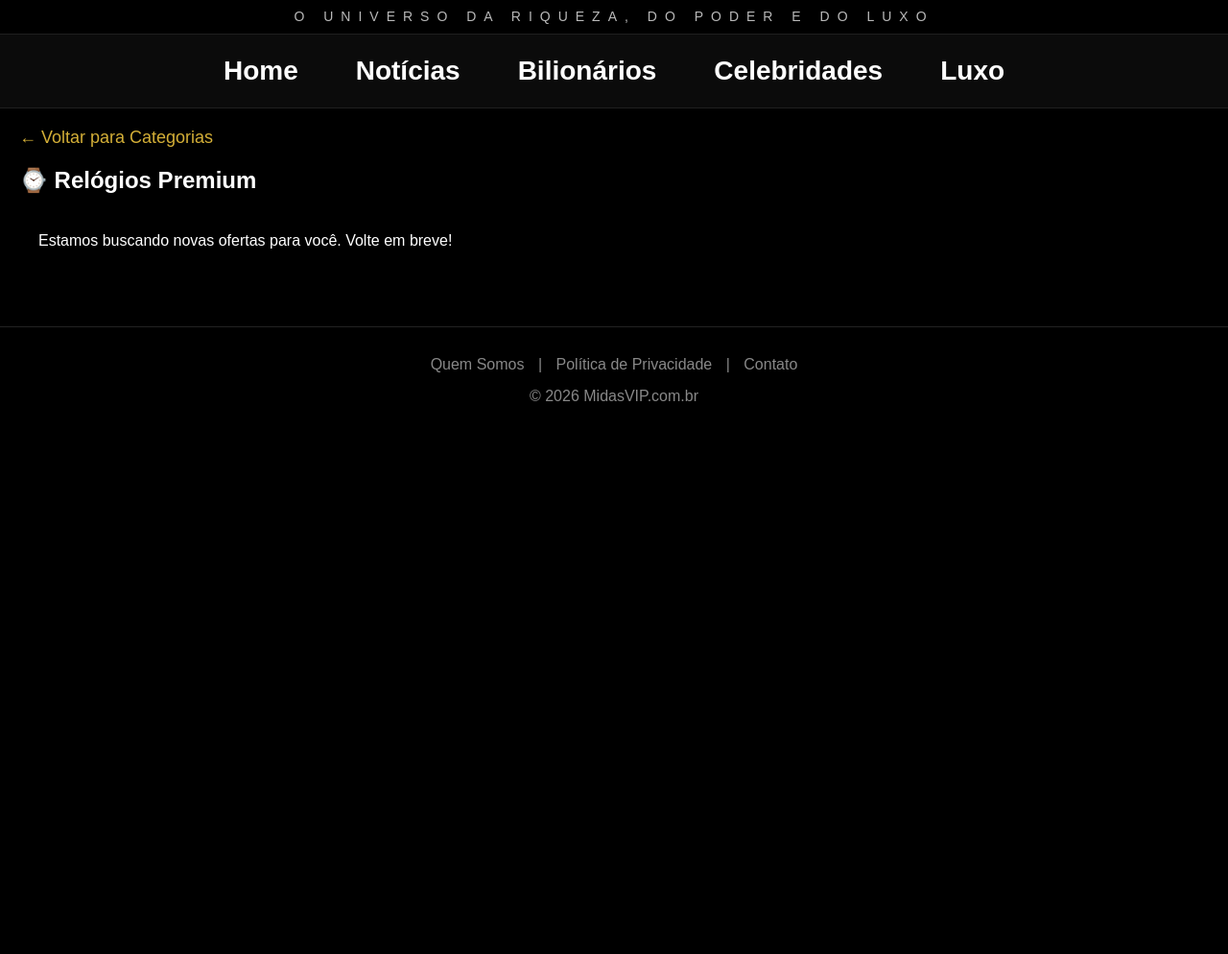
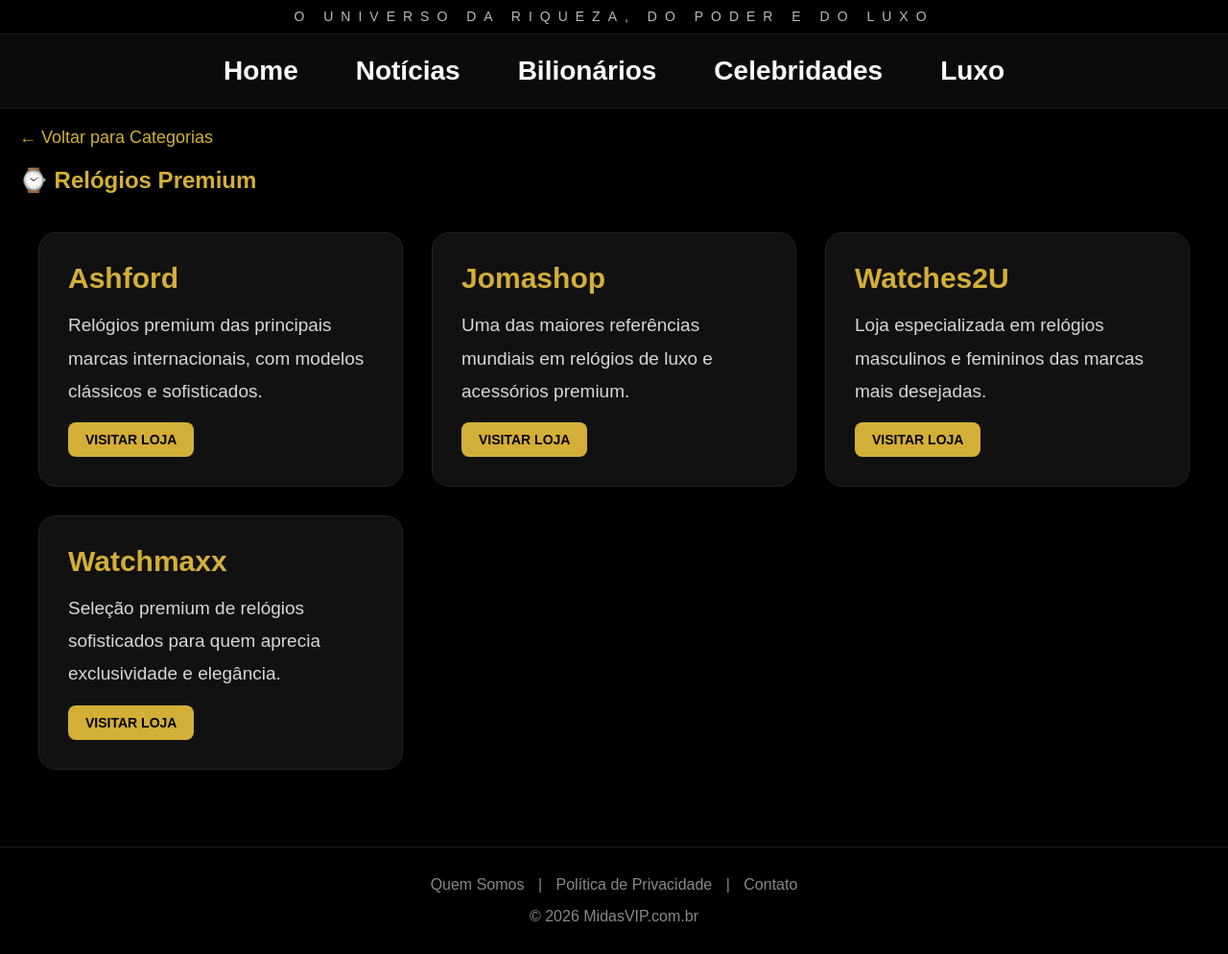
Before and after one commit to roney-midasvip/midasvip, a Flask app: page /relogios in a window 1280 px wide. Shown: the part 384-1378 px from the top of the page at 96% size. Before the commit the page ends 802 px from the top, so only its background shows below. Run offline with Flask 3, Linux system fonts and the light colour scheme; data that the repository does not hold is empty.

Commit message:
Update relogios.html

```diff
--- a/templates/relogios.html
+++ b/templates/relogios.html
@@ -7,47 +7,67 @@
 <div style="max-width: 1400px; margin: 20px auto; padding: 0 20px;">
 
     <a href="/midasvip-select"
-       style="color: #d4af37; text-decoration: none; font-size: 18px; display: inline-block; margin-bottom: 20px;">
-        ← Voltar para Categorias
+       style="color:#d4af37;text-decoration:none;font-size:18px;display:inline-block;margin-bottom:20px;">
+       ← Voltar para Categorias
     </a>
 
-    <h2>⌚ Relógios Premium</h2>
+    <h2 style="color:#d4af37;margin-bottom:30px;">
+        ⌚ Relógios Premium
+    </h2>
 
     <div class="grid">
 
-        {% for item in produtos %}
+        <div class="card">
+            <h3>Ashford</h3>
+            <p>
+                Relógios premium das principais marcas internacionais,
+                com modelos clássicos e sofisticados.
+            </p>
+            <a href="https://www.ashford.com"
+               target="_blank"
+               class="btn">
+               VISITAR LOJA
+            </a>
+        </div>
 
         <div class="card">
-
-            {% if item.images %}
-            <img src="{{ item.images[0].url }}"
-                 alt="{{ item.name }}"
-                 style="width:100%; max-height:250px; object-fit:contain;">
-            {% endif %}
-
-            <h3>{{ item.name }}</h3>
-
-            {% if item.options and item.options[0].pricing %}
+            <h3>Jomashop</h3>
             <p>
-                <strong>
-                    R$ {{ "%.2f"|format(item.options[0].pricing[0].price) }}
-                </strong>
+                Uma das maiores referências mundiais em relógios
+                de luxo e acessórios premium.
             </p>
-            {% endif %}
-
-            <a href="{{ item.url }}"
+            <a href="https://www.jomashop.com"
                target="_blank"
                class="btn">
-               VER DETALHES
+               VISITAR LOJA
             </a>
-
         </div>
 
-        {% else %}
+        <div class="card">
+            <h3>Watches2U</h3>
+            <p>
+                Loja especializada em relógios masculinos e femininos
+                das marcas mais desejadas.
+            </p>
+            <a href="https://www.watches2u.com"
+               target="_blank"
+               class="btn">
+               VISITAR LOJA
+            </a>
+        </div>
 
-        <p>Estamos buscando novas ofertas para você. Volte em breve!</p>
-
-        {% endfor %}
+        <div class="card">
+            <h3>Watchmaxx</h3>
+            <p>
+                Seleção premium de relógios sofisticados para quem
+                aprecia exclusividade e elegância.
+            </p>
+            <a href="https://www.watchmaxx.com"
+               target="_blank"
+               class="btn">
+               VISITAR LOJA
+            </a>
+        </div>
 
     </div>
 
```
